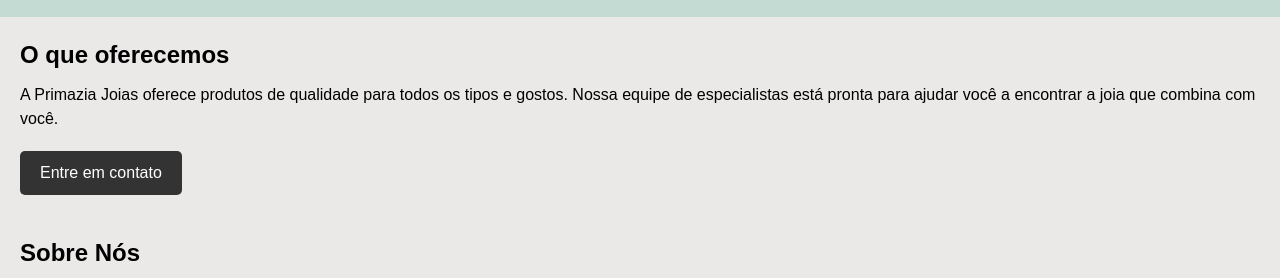
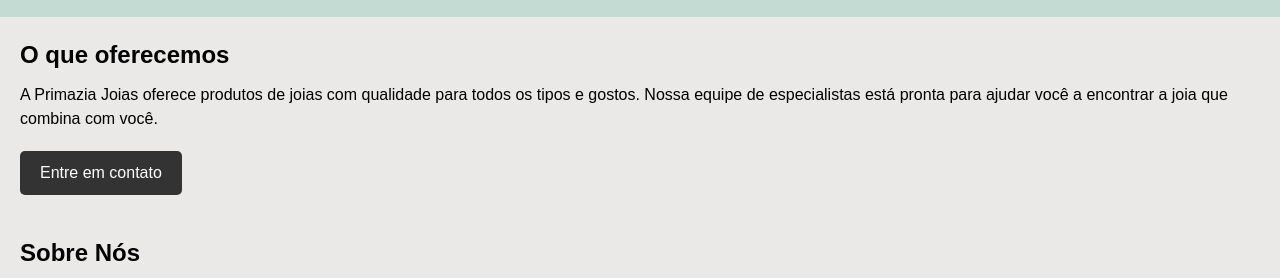
Before and after one commit to LeonidasOTK/sistematizacao, a plain HTML site: page index.html in a window 1280 px wide. Shown: the part 142-420 px from the top of the page. Drawn offline with Linux system fonts and the light colour scheme; a web font is replaced by a local one.

Commit message:
Update index.html

```diff
--- a/index.html
+++ b/index.html
@@ -22,7 +22,7 @@
   <main>
   <section id="hero">
     <h2>O que oferecemos</h2>
-    <p>A Primazia Joias oferece produtos de qualidade para todos os tipos e gostos.
+    <p>A Primazia Joias oferece produtos de joias com qualidade para todos os tipos e gostos.
       Nossa equipe de especialistas está pronta para ajudar você a encontrar a joia que combina com você.</p>
     <a href="#contact" class="btn">Entre em contato</a>
   </section>
```
